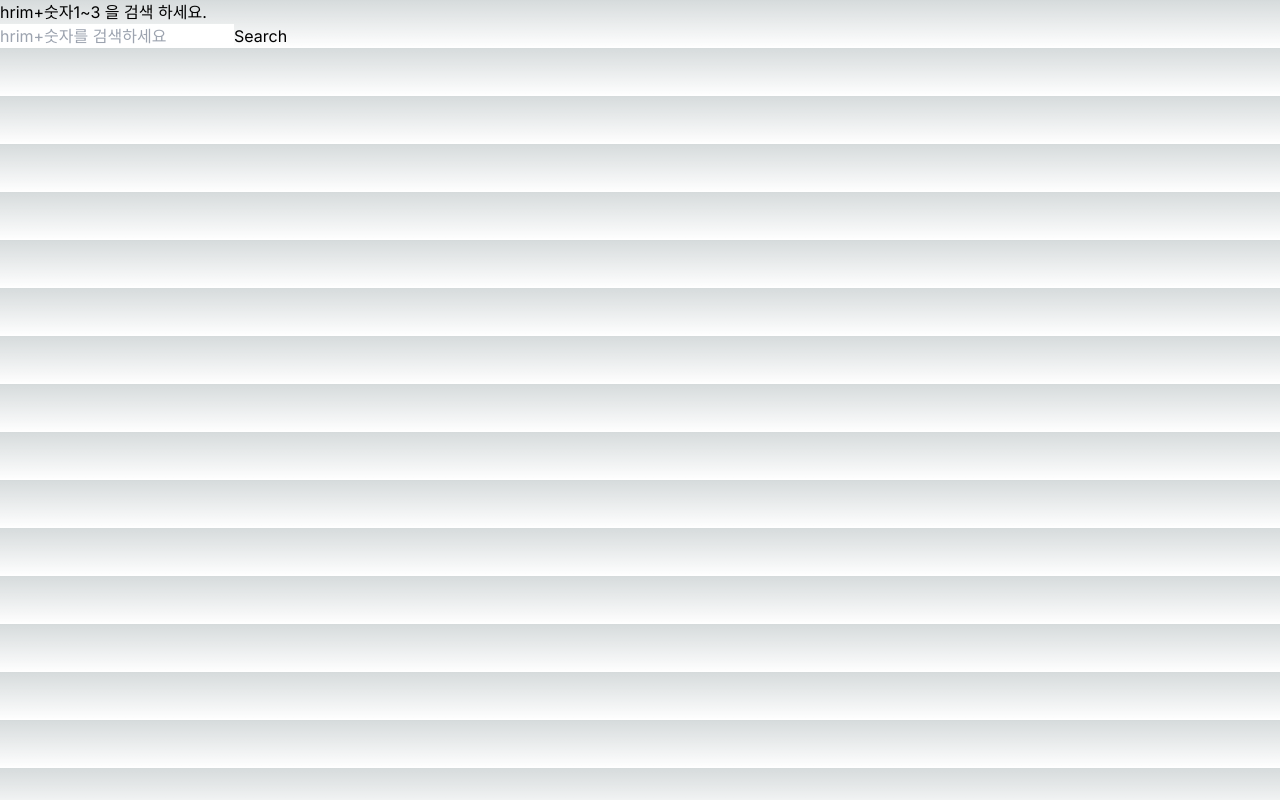
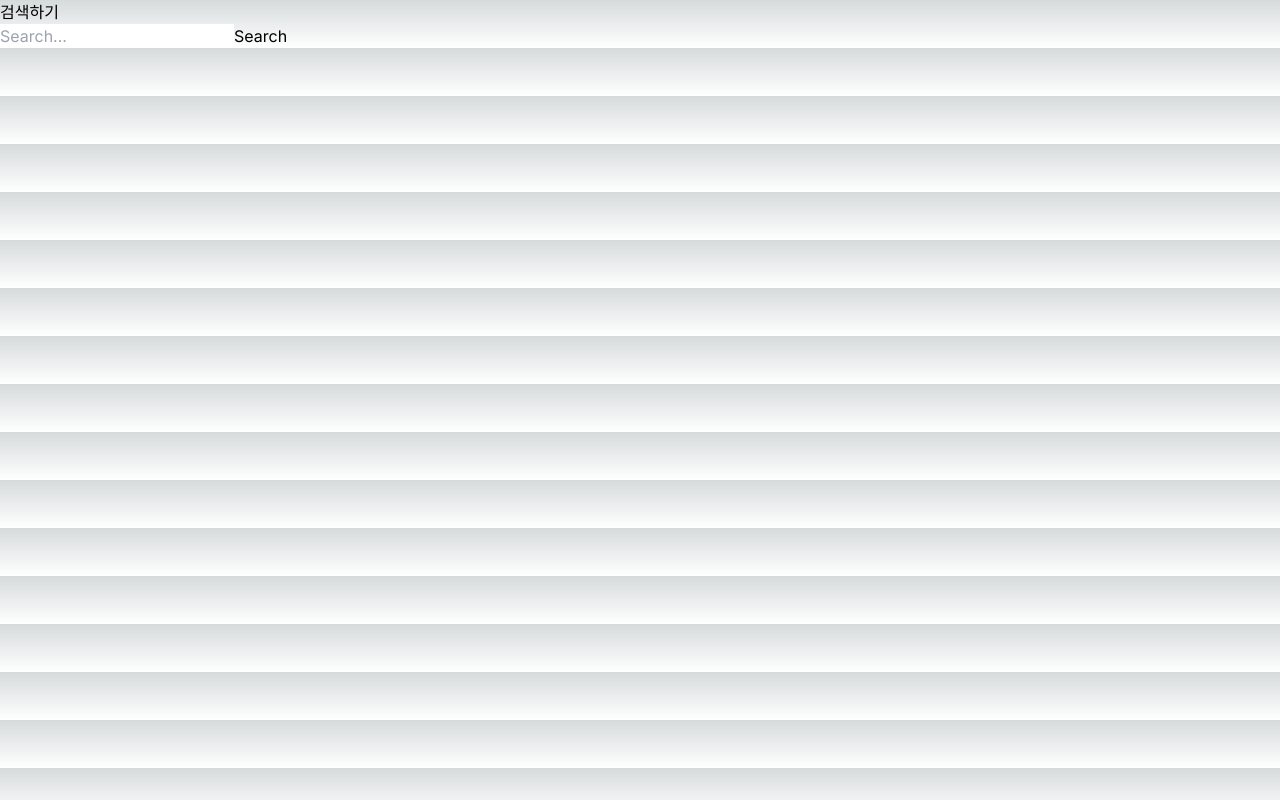
Before and after one commit to KDT-IaaS-Class-Two-Group/KDT-IaaS-2-ProjectA-1team, a Next.js app in the folder frontnext/: page / in a window 1280 px wide. Built offline with nearby package versions, Linux system fonts and the light colour scheme.

Commit message:
:white_check_mark: 구하림: 중간 저장

```diff
--- a/frontnext/src/app/page.tsx
+++ b/frontnext/src/app/page.tsx
@@ -1,16 +1,15 @@
-'use client';
-
 import Image from 'next/image';
-import HeaderSection from './ui/Header/headerSection';
+import Tabs from '../app/lib/tabs';
 import RenderLoginFormSection from './ui/RenderLoginFormSection';
 
 import Search from './lib/search';
-import SearchComponent from './lib/SearchComponent';
 export default function Home() {
   return (
-    <div>
-      <h1>hrim+숫자1~3 을 검색 하세요.</h1>
-      <SearchComponent />
+    <div className="search-test">
+      <header className="header">
+        <h1>검색하기</h1>
+        <Search />
+      </header>
     </div>
   );
 }
```
